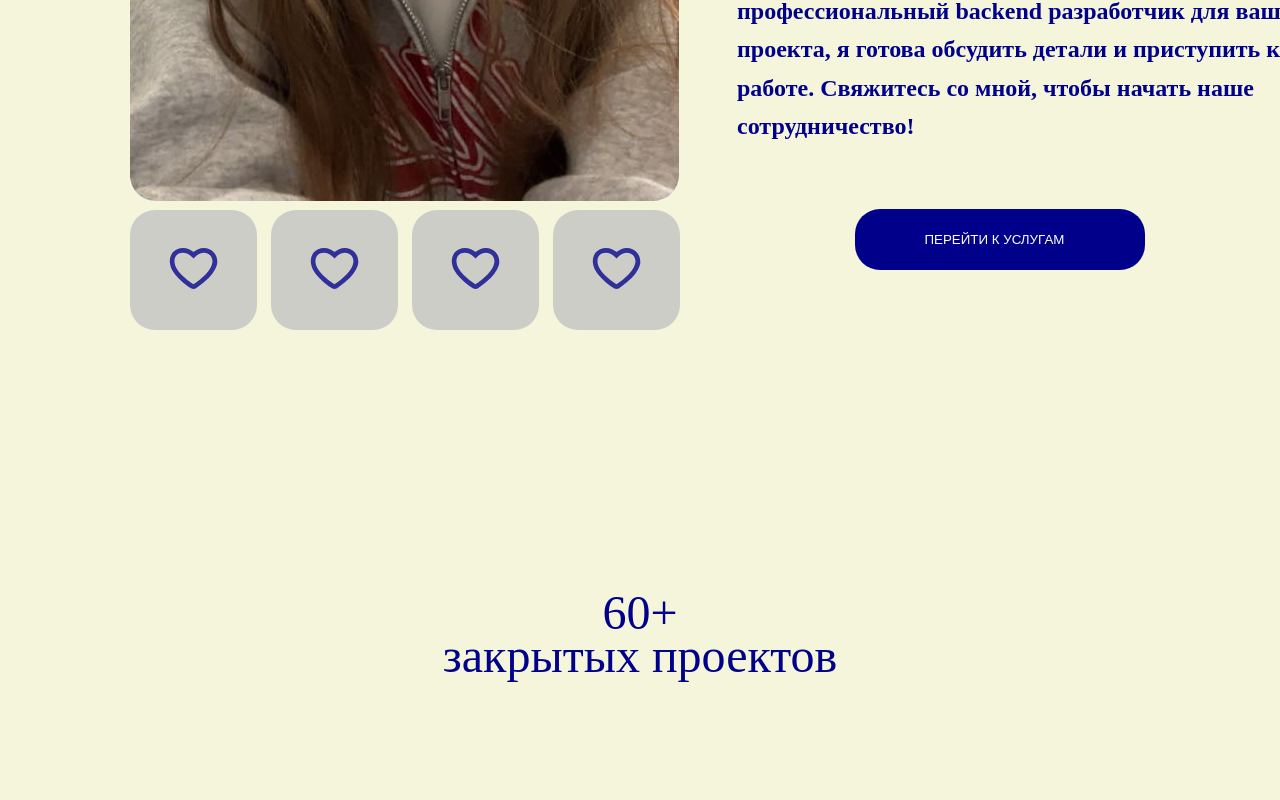
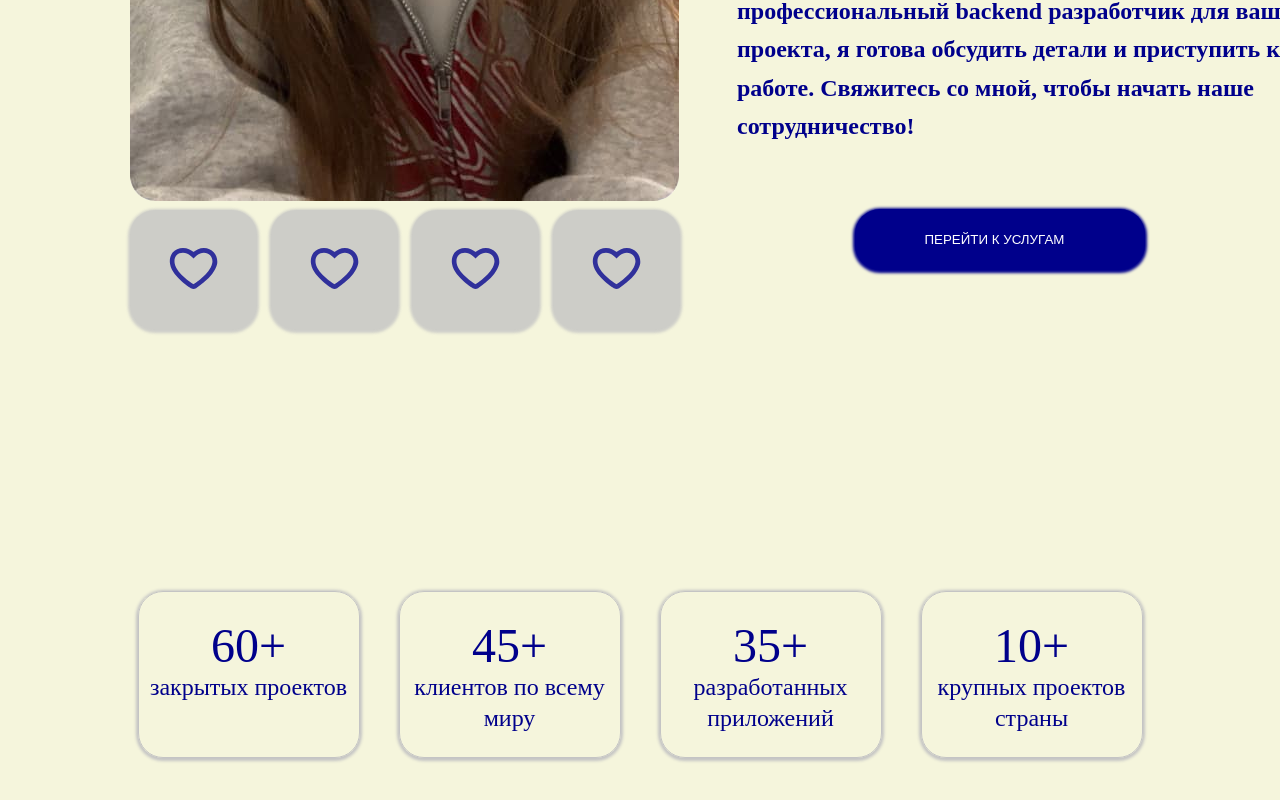
Before and after one commit to anastasiasaienkoo/my-resume, a plain HTML site: page index2.html in a window 1280 px wide. Shown: the part 712-1512 px from the top of the page. Before the commit the page ends 1397 px from the top, so only its background shows below. Drawn offline with Linux system fonts and the light colour scheme.

Commit message:
update all

```diff
--- a/index2.html
+++ b/index2.html
@@ -26,12 +26,25 @@
             </div>
     </section>
 
-    <section>
-        <ul>
-            <li><p class="assessment">60+<br>закрытых проектов</p></li>
-            <li><p></p></li>
-            <li><p></p></li>
-            <li><p></p></li>
+    <section class="grade">
+        <ul class="box-grade">
+            <li><p class="above">60+</p></li>
+            <li><p class="below">закрытых проектов</p></li>
+        </ul>
+
+        <ul class="box-grade">
+            <li><p class="above">45+</p></li>
+            <li><p class="below">клиентов по всему миру</p></li>
+        </ul>
+
+        <ul class="box-grade">
+            <li><p class="above">35+</p></li>
+            <li><p class="below">разработанных приложений</p></li>
+        </ul>
+
+        <ul class="box-grade">
+            <li><p class="above">10+</p></li>
+            <li><p class="below">крупных проектов страны</p></li>
         </ul>
     </section>
 </body>
--- a/styles2.css
+++ b/styles2.css
@@ -52,7 +52,6 @@ a {
 
 .name {
 padding-left: 57px;
-font-family: Gilroy;
 font-size: 48px;
 font-weight: 600;
 line-height: 72px;
@@ -62,7 +61,6 @@ text-align: left;
 .text {
 padding-left: 57px;
 width: 582px;
-font-family: Gilroy;
 font-size: 24px;
 font-weight: 600;
 line-height: 38.4px;
@@ -82,6 +80,7 @@ text-align: left;
     border: none;
     margin-top: 64px;
 
+    box-shadow: 0px 1px 3px 2px #00008B;
     transition: color 250ms cubic-bezier(0.4, 0, 0.2, 1);
 }
 
@@ -89,6 +88,7 @@ text-align: left;
 .button:focus,
 .button:hover {
     background-color: #8686b8;
+    box-shadow: 0px 1px 3px 2px #8686b8;
 }
 
 .visual-button {
@@ -100,6 +100,7 @@ text-align: left;
     border-radius: 25px;
     border: none;
     opacity: 0.8;
+    box-shadow: 0px 1px 3px 2px #C4C4C4;
 
     transition: color 250ms cubic-bezier(0.4, 0, 0.2, 1);
 }
@@ -123,3 +124,45 @@ text-align: left;
     text-align: center;
 
 }
+
+/* Grade */
+
+.box-grade {
+    display: block;
+    border: 1px solid #C4C4C4;
+    border-radius: 25px;
+    padding-top: 10px;
+    padding-left: 3px;
+    padding-right: 3px;
+    box-shadow: 0px 1px 3px 2px #C4C4C4;
+}
+
+
+.grade {
+    display: flex;
+    gap: 39px;
+    justify-content: center;
+    margin-left: auto;
+    margin-right: auto;
+    margin-bottom: 91px;
+}
+
+.above {
+padding-top: 22px;
+font-size: 48px;
+font-weight: 300;
+line-height: 43.2px;
+text-align: center;
+}
+
+.below {
+width: 200px;
+padding-top: 5px;
+padding-bottom: 22px;
+padding-left: 7px;
+padding-right: 7px;
+font-size: 24px;
+font-weight: 400;
+line-height: 31.2px;
+text-align: center;
+}
```
Also changed, not shown: index.html (+1 -1 lines), styles.css (+4 -6 lines), img/myfoto.jpg (added), img/photo_2024-06-26 00.06.32 (1).jpg (deleted).
